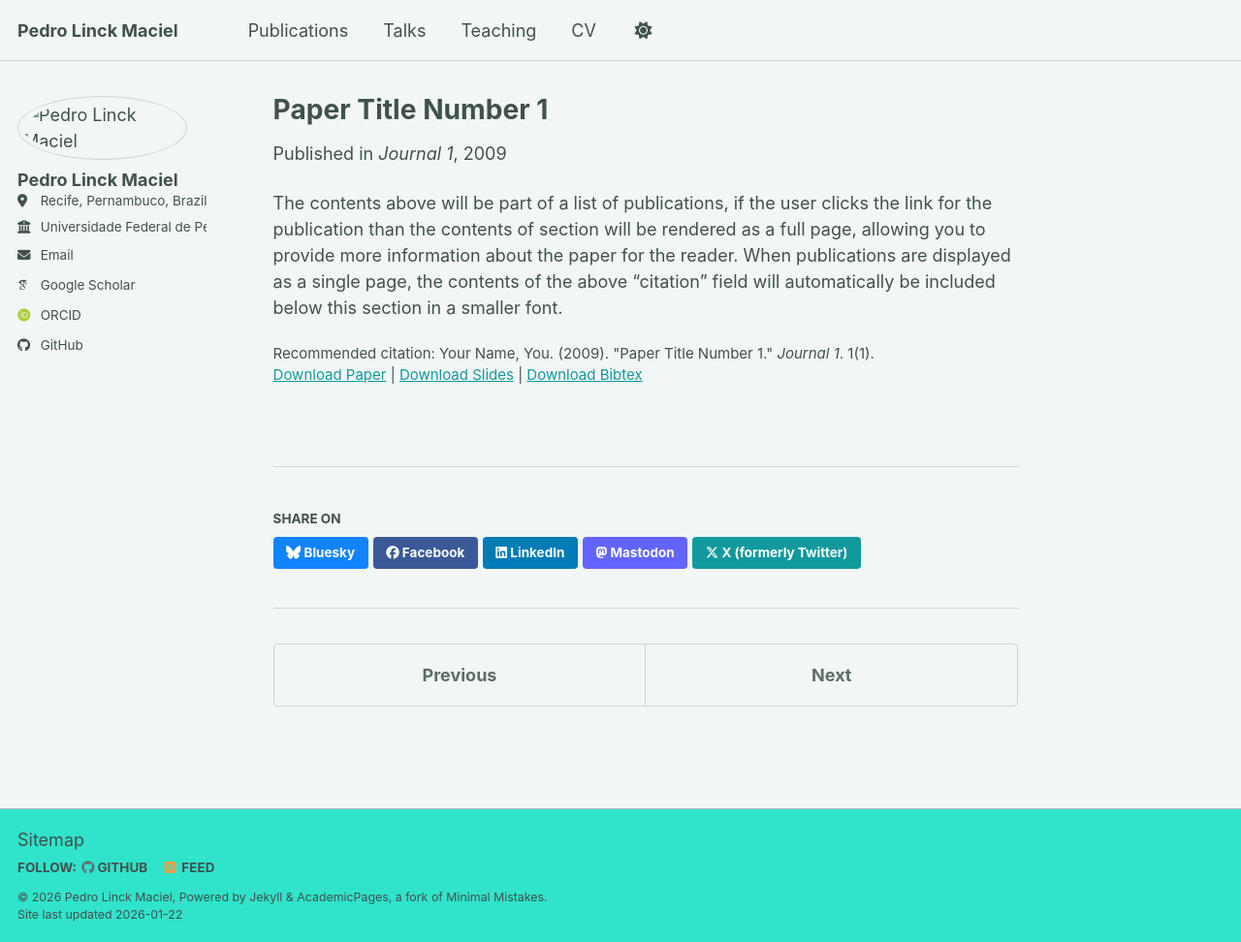
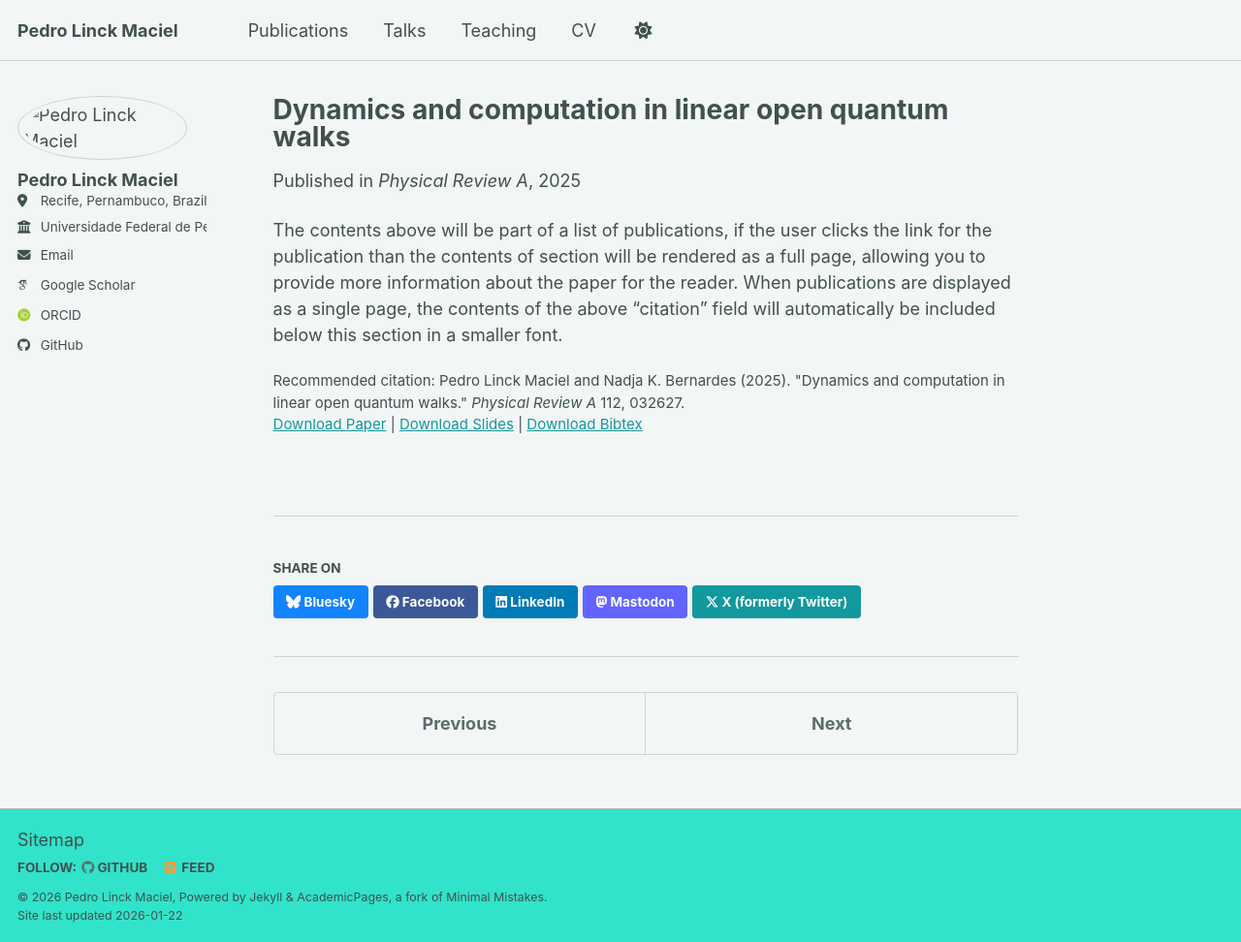
Before and after one commit to pedrolinckm/pedrolinckm.github.io, a Jekyll site: the page built from _publications/2009-10-01-paper-title-number-1.md, in a window 1280 px wide and 972 px high. Shown: the whole window at 97% size. Built offline with Jekyll 4.4.1, drawn with Linux system fonts in a browser that asks for light colours; some web fonts are replaced; a script bundle is joined from its source files by our own code; library files that are not in the unit come from our copies.

Commit message:
Revise publication details for paper on quantum walks
Updated publication details for 'Dynamics and computation in linear open quantum walks', including title, date, venue, and URLs.

```diff
--- a/_publications/2009-10-01-paper-title-number-1.md
+++ b/_publications/2009-10-01-paper-title-number-1.md
@@ -1,14 +1,14 @@
 ---
-title: "Paper Title Number 1"
+title: "Dynamics and computation in linear open quantum walks"
 collection: publications
 category: manuscripts
-permalink: /publication/2009-10-01-paper-title-number-1
-excerpt: 'This paper is about the number 1. The number 2 is left for future work.'
-date: 2009-10-01
-venue: 'Journal 1'
-slidesurl: 'https://academicpages.github.io/files/slides1.pdf'
-paperurl: 'https://academicpages.github.io/files/paper1.pdf'
-bibtexurl: 'https://academicpages.github.io/files/bibtex1.bib'
-citation: 'Your Name, You. (2009). &quot;Paper Title Number 1.&quot; <i>Journal 1</i>. 1(1).'
+permalink: /publication/2025-09-26-dynamics-and-computation-in-linear-open-quantum-walks
+excerpt: "We analyze the time evolution and asymptotic behavior of linear open quantum walks as a framework for quantum computation, including representations of random-unitary channels and a locality-inspired simulation protocol with resource advantages."
+date: 2025-09-26
+venue: "Physical Review A"
+slidesurl: ""
+paperurl: "https://doi.org/10.1103/lg6c-sgvn"
+bibtexurl: ""
+citation: 'Pedro Linck Maciel and Nadja K. Bernardes (2025). &quot;Dynamics and computation in linear open quantum walks.&quot; <i>Physical Review A</i> 112, 032627.'
 ---
 The contents above will be part of a list of publications, if the user clicks the link for the publication than the contents of section will be rendered as a full page, allowing you to provide more information about the paper for the reader. When publications are displayed as a single page, the contents of the above "citation" field will automatically be included below this section in a smaller font.
```
